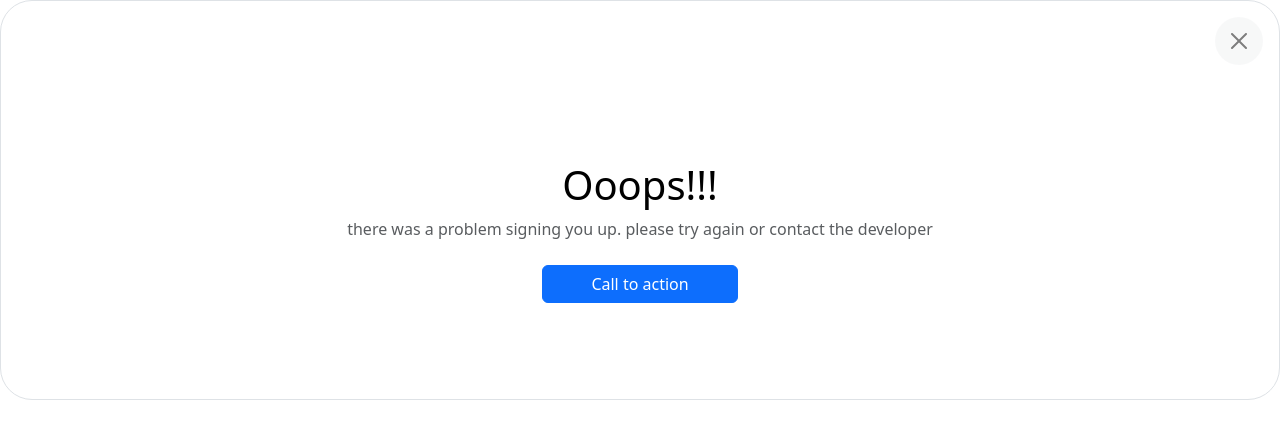
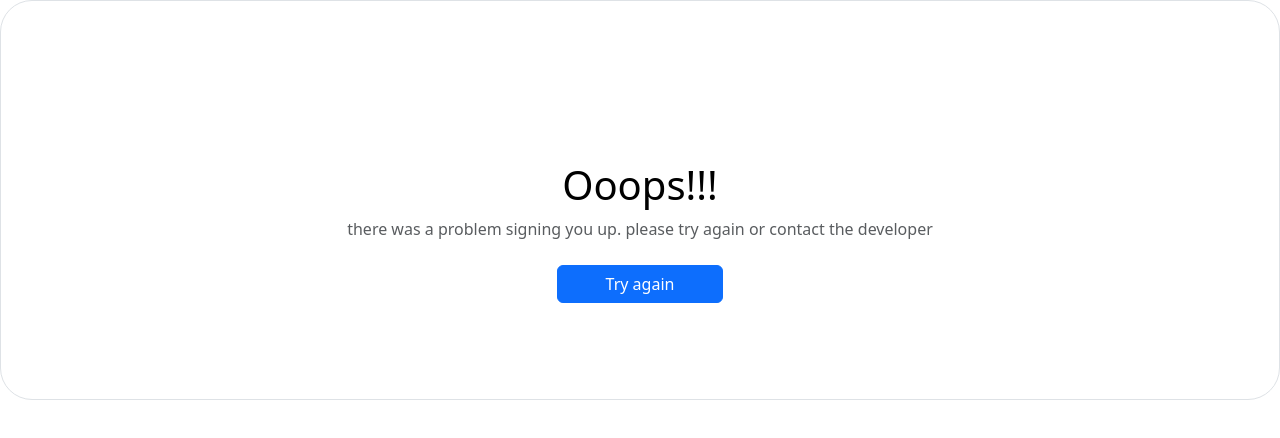
Before and after one commit to akash942/news-letter, a website: page failure.html in a window 1280 px wide. Drawn offline with nearby package versions, Linux system fonts and the light colour scheme.

Commit message:
fixed response pages

```diff
--- a/failure.html
+++ b/failure.html
@@ -15,11 +15,6 @@
     <div
       class="position-relative p-5 text-center text-muted bg-body border border-dashed rounded-5"
     >
-      <button
-        type="button"
-        class="position-absolute top-0 end-0 p-3 m-3 btn-close bg-secondary bg-opacity-10 rounded-pill"
-        aria-label="Close"
-      ></button>
       <svg class="bi mt-5 mb-3" width="48" height="48">
         <use xlink:href="#check2-circle"></use>
       </svg>
@@ -34,7 +29,7 @@
           onclick="window.location.href = './signup.html' "
           type="submit"
         >
-          Call to action
+          Try again
         </button>
       </form>
     </div>
```
Also changed, not shown: success.html (+0 -4 lines).
